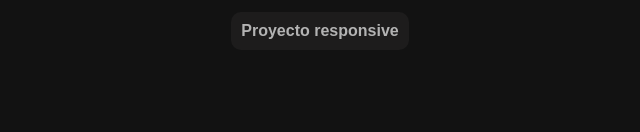
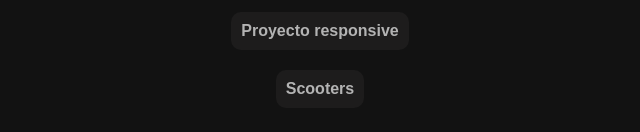
Before and after one commit to Miguelap-486/Miguelap-486.github.io, a website built with Parcel: page index.html in a window 1280 px wide. Shown: the part 722-854 px from the top of the page, 320-960 px from the left. Before the commit the page ends 802 px from the top, so only its background shows below. Built offline with nearby package versions, Linux system fonts and the light colour scheme.

Commit message:
Update index.html

```diff
--- a/index.html
+++ b/index.html
@@ -50,6 +50,7 @@
             <li><a href="./html/proyecto9/index.html">Online Forum</a></li>
             <li><a href="./html/proyecto10/index.html">Soso</a></li>
             <li><a href="./html/responsive/index.html">Proyecto responsive</a></li>
+            <li><a href="./html/scooters/index.html">Scooters</a></li>
         </ul>
     </nav>
 
```
